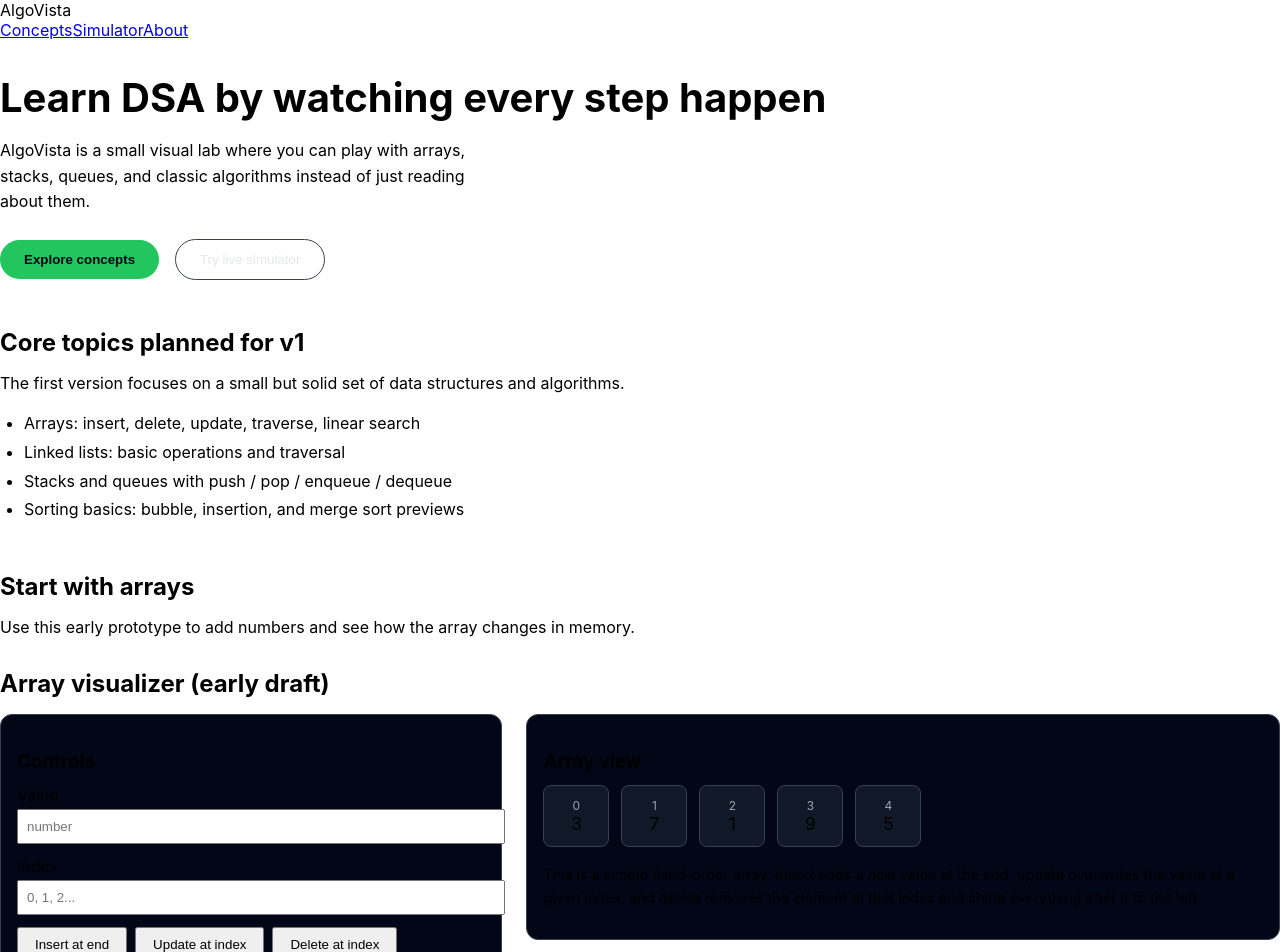
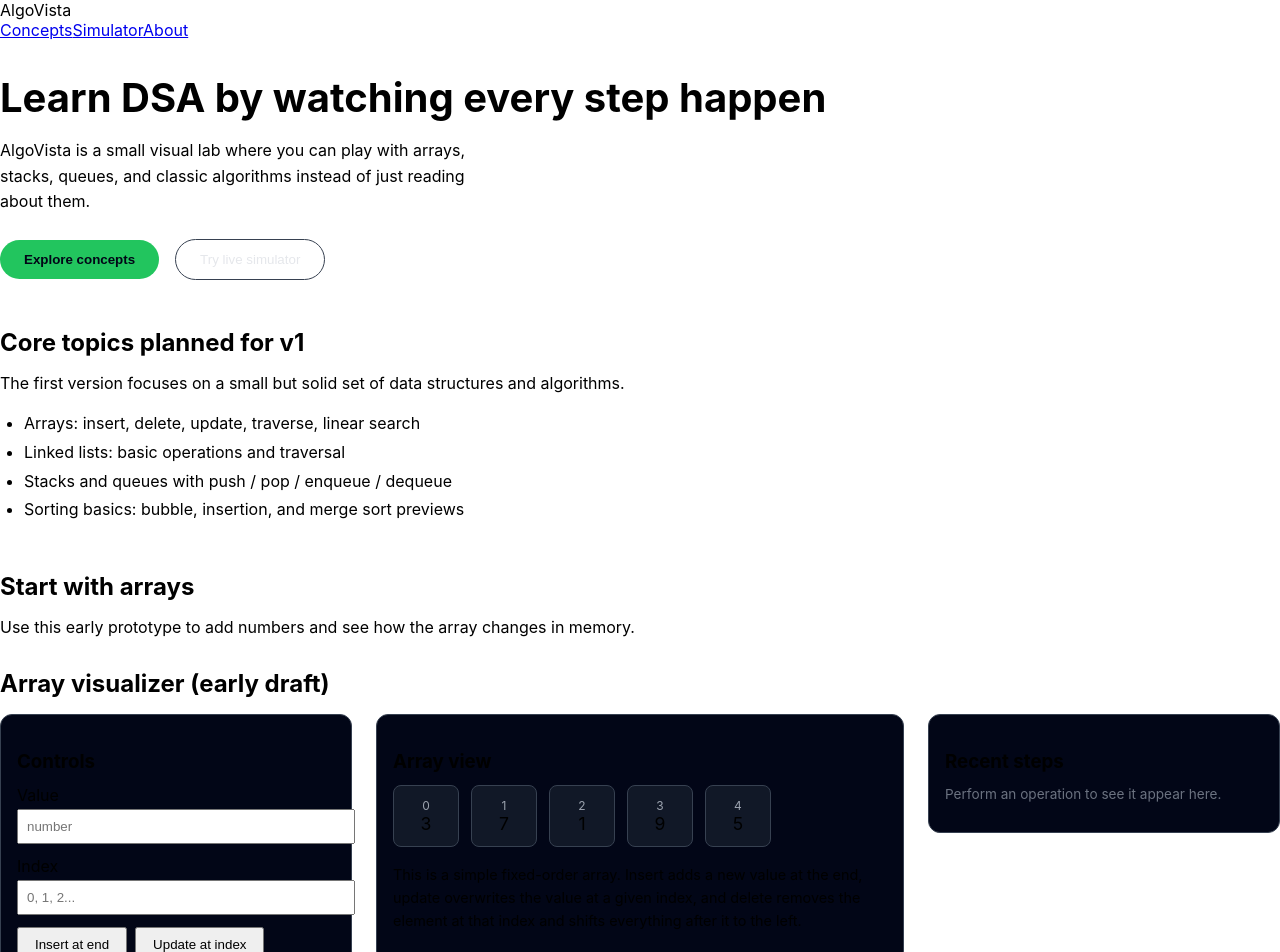
Before and after one commit to Alan-K-Biju-7/AlgoVista, a React (Create React App) app: page / in a window 1280 px wide. Shown: the top 952 px of the page. Built offline with nearby package versions, Linux system fonts and the light colour scheme.

Commit message:
log each array operation in a small recent steps panel

```diff
--- a/src/modules/array/ArrayVisualizer.jsx
+++ b/src/modules/array/ArrayVisualizer.jsx
@@ -5,8 +5,16 @@ function ArrayVisualizer() {
   const [inputValue, setInputValue] = useState('');
   const [indexValue, setIndexValue] = useState('');
   const [message, setMessage] = useState('');
+  const [history, setHistory] = useState([]);
 
   const resetMessage = () => setMessage('');
+
+  const pushHistory = (text) => {
+    setHistory((prev) => [
+      { id: prev.length + 1, text },
+      ...prev.slice(0, 9), // keep last 10 actions
+    ]);
+  };
 
   const handleInsert = () => {
     resetMessage();
@@ -18,8 +26,10 @@ function ArrayVisualizer() {
 
     const next = [...values, Number(inputValue)];
     setValues(next);
+    const msg = `Inserted ${Number(inputValue)} at index ${next.length - 1}.`;
+    setMessage(msg);
+    pushHistory(msg);
     setInputValue('');
-    setMessage(`Inserted ${Number(inputValue)} at index ${next.length - 1}.`);
   };
 
   const handleUpdate = () => {
@@ -39,7 +49,9 @@ function ArrayVisualizer() {
     const old = next[idx];
     next[idx] = Number(inputValue);
     setValues(next);
-    setMessage(`Updated index ${idx} from ${old} to ${Number(inputValue)}.`);
+    const msg = `Updated index ${idx} from ${old} to ${Number(inputValue)}.`;
+    setMessage(msg);
+    pushHistory(msg);
   };
 
   const handleDelete = () => {
@@ -51,16 +63,21 @@ function ArrayVisualizer() {
       return;
     }
 
+    const deleted = values[idx];
     const next = values.filter((_, i) => i !== idx);
     setValues(next);
-    setMessage(`Deleted the value at index ${idx}.`);
+    const msg = `Deleted value ${deleted} at index ${idx}.`;
+    setMessage(msg);
+    pushHistory(msg);
   };
 
   const handleReset = () => {
     setValues([3, 7, 1, 9, 5]);
     setInputValue('');
     setIndexValue('');
-    setMessage('Reset the array back to its starting state.');
+    const msg = 'Reset the array back to its starting state.';
+    setMessage(msg);
+    setHistory([]);
   };
 
   return (
@@ -70,7 +87,7 @@ function ArrayVisualizer() {
       <div
         style={{
           display: 'grid',
-          gridTemplateColumns: '2fr 3fr',
+          gridTemplateColumns: '2fr 3fr 2fr',
           gap: '1.5rem',
           alignItems: 'flex-start',
         }}
@@ -145,7 +162,7 @@ function ArrayVisualizer() {
         >
           <h3 style={{ marginBottom: '0.75rem' }}>Array view</h3>
 
-          <div style={{ display: 'flex', gap: '0.75rem', marginBottom: '1rem' }}>
+          <div style={{ display: 'flex', gap: '0.75rem', marginBottom: '1rem', flexWrap: 'wrap' }}>
             {values.map((value, index) => (
               <div
                 key={index}
@@ -170,6 +187,29 @@ function ArrayVisualizer() {
             element at that index and shifts everything after it to the left.
           </p>
         </div>
+
+        {/* History panel */}
+        <div
+          style={{
+            padding: '1rem',
+            borderRadius: '0.75rem',
+            border: '1px solid #374151',
+            background: '#020617',
+          }}
+        >
+          <h3 style={{ marginBottom: '0.75rem' }}>Recent steps</h3>
+          {history.length === 0 ? (
+            <p style={{ fontSize: '0.85rem', color: '#6b7280' }}>
+              Perform an operation to see it appear here.
+            </p>
+          ) : (
+            <ul style={{ fontSize: '0.85rem', lineHeight: 1.6 }}>
+              {history.map((item) => (
+                <li key={item.id}>{item.text}</li>
+              ))}
+            </ul>
+          )}
+        </div>
       </div>
     </section>
   );
```
